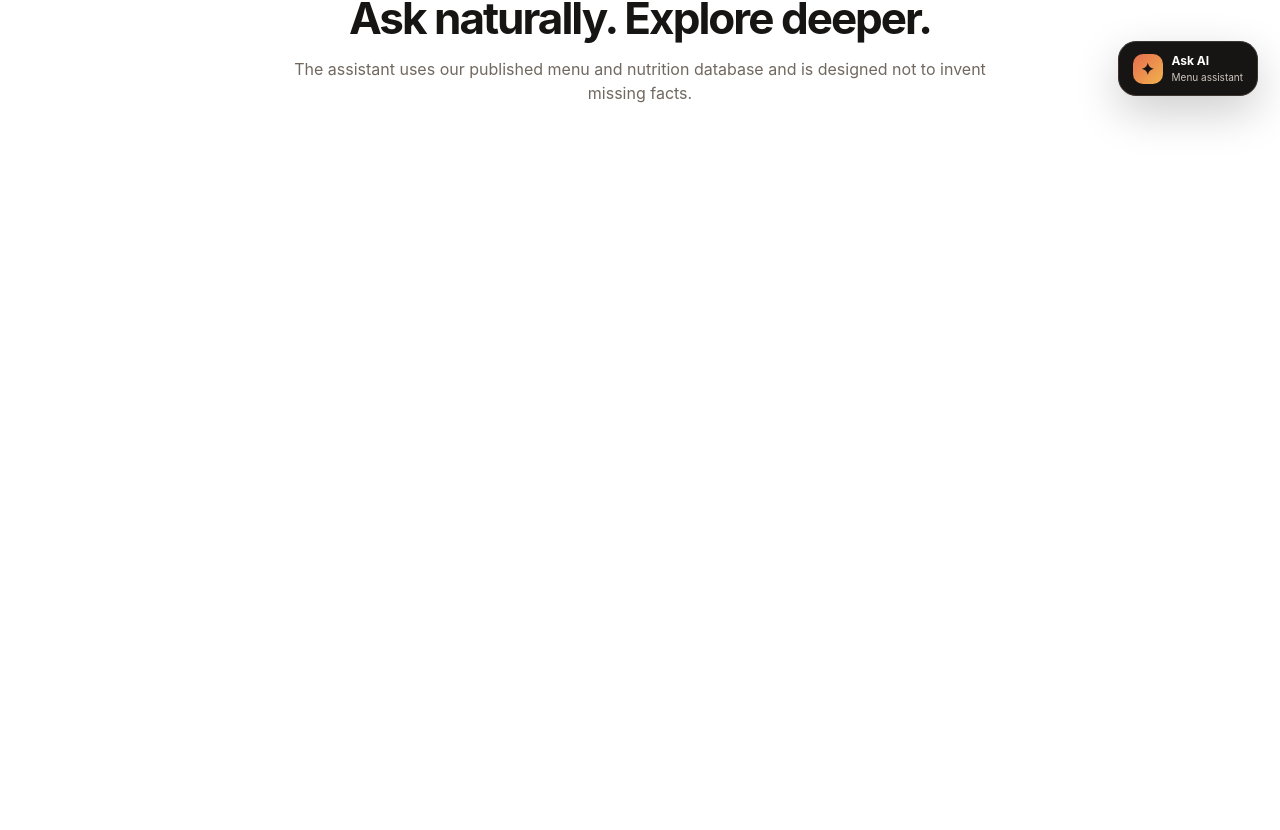
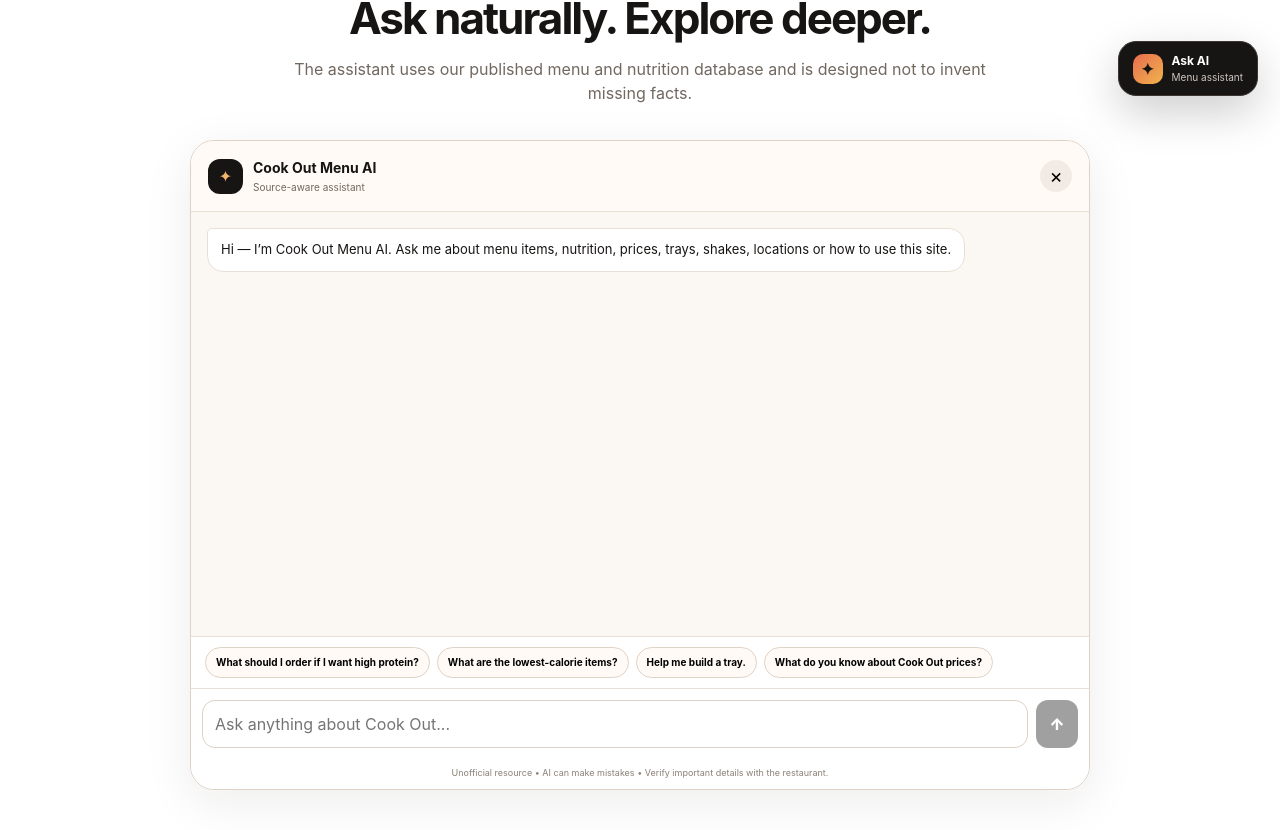
Before and after one commit to syedahtishamshahg/cookout-menu-platform, a Next.js app: page /ai in a window 1280 px wide. Shown: the part 682-1512 px from the top of the page. Built offline with nearby package versions, Linux system fonts and the light colour scheme.

Commit message:
Wire AI page workbench to embedded assistant

```diff
--- a/src/app/ai/page.tsx
+++ b/src/app/ai/page.tsx
@@ -31,7 +31,7 @@
       <section className="ai-workbench" id="ai-chat-anchor">
         <div className="container">
           <div className="ai-workbench-head"><span className="kicker">AI WORKBENCH</span><h2>Ask naturally. Explore deeper.</h2><p>The assistant uses our published menu and nutrition database and is designed not to invent missing facts.</p></div>
-          <div className="ai-embed"><AIAssistant /></div>
+          <div className="ai-embed"><AIAssistant embedded /></div>
         </div>
       </section>
     </main>
```
